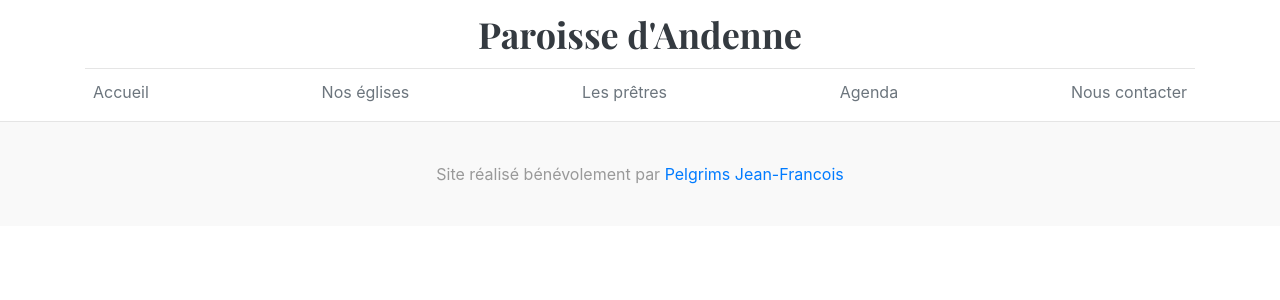
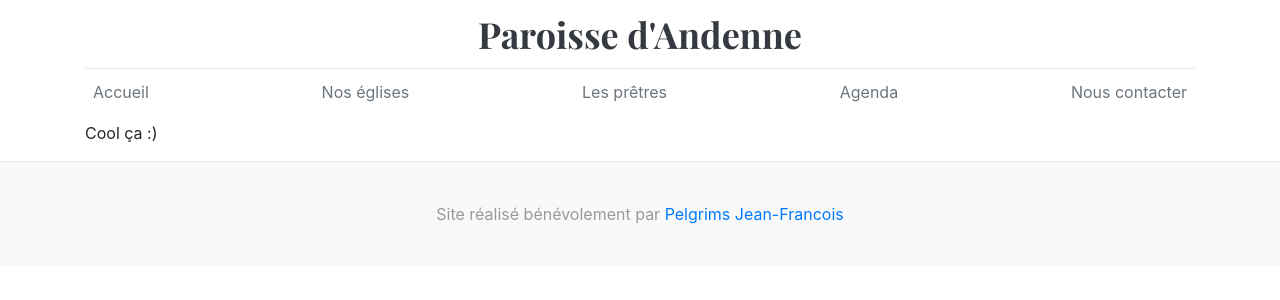
Before and after one commit to jeffpelgrims/paroisseandenne, a Django app: page /contact/ in a window 1280 px wide. Shown: the top 300 px of the page. Run offline with Django 3.2, Linux system fonts and the light colour scheme; some libraries are stand-ins or nearby versions.

Commit message:
Juste un test

```diff
--- a/paroisseandenne/templates/contact.html
+++ b/paroisseandenne/templates/contact.html
@@ -8,7 +8,7 @@ Nous contacter
 
 <main role="main" class="container">
     <div class="row">
-
+        <p>Cool ça :)</p>
     </div>
 </main>
 
```
